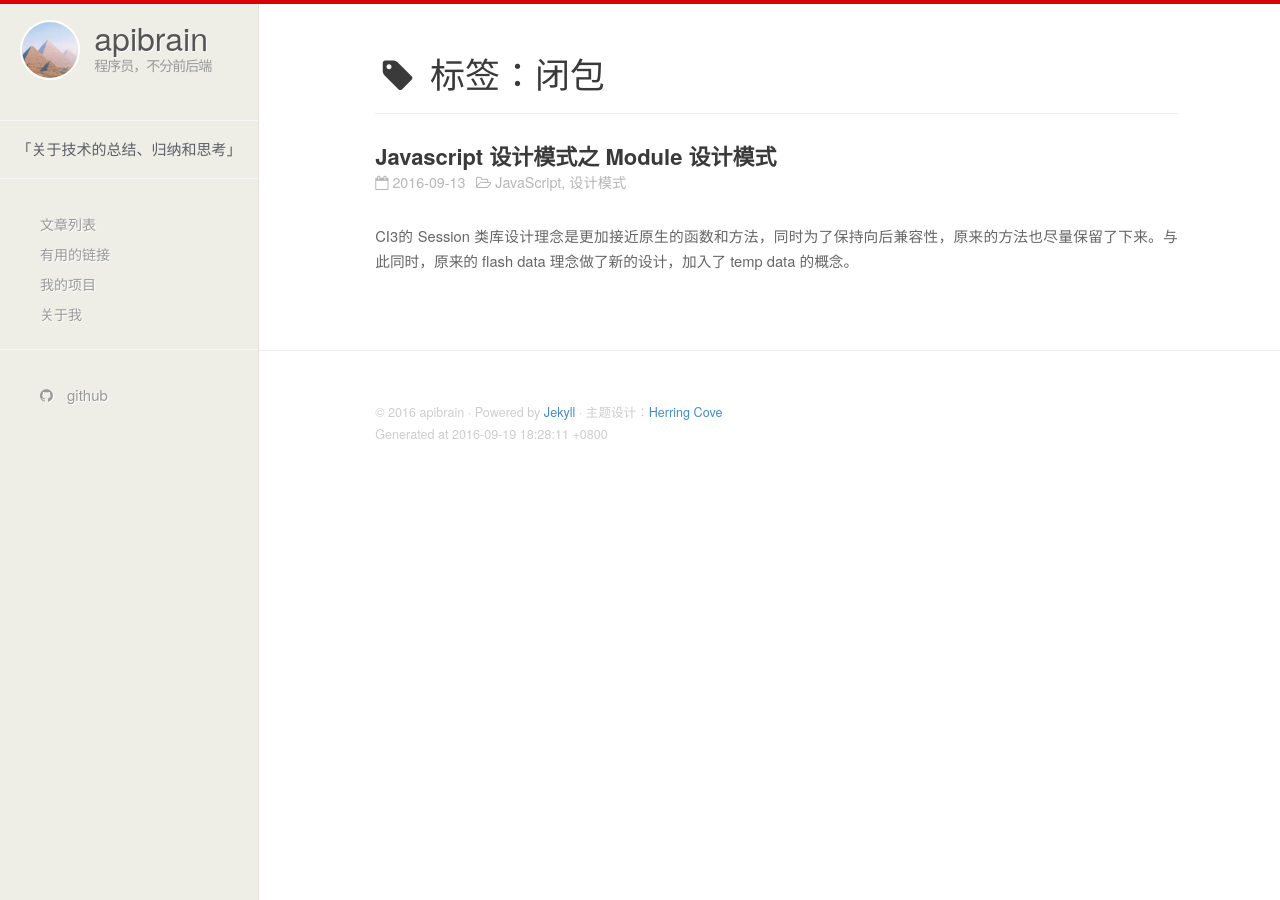
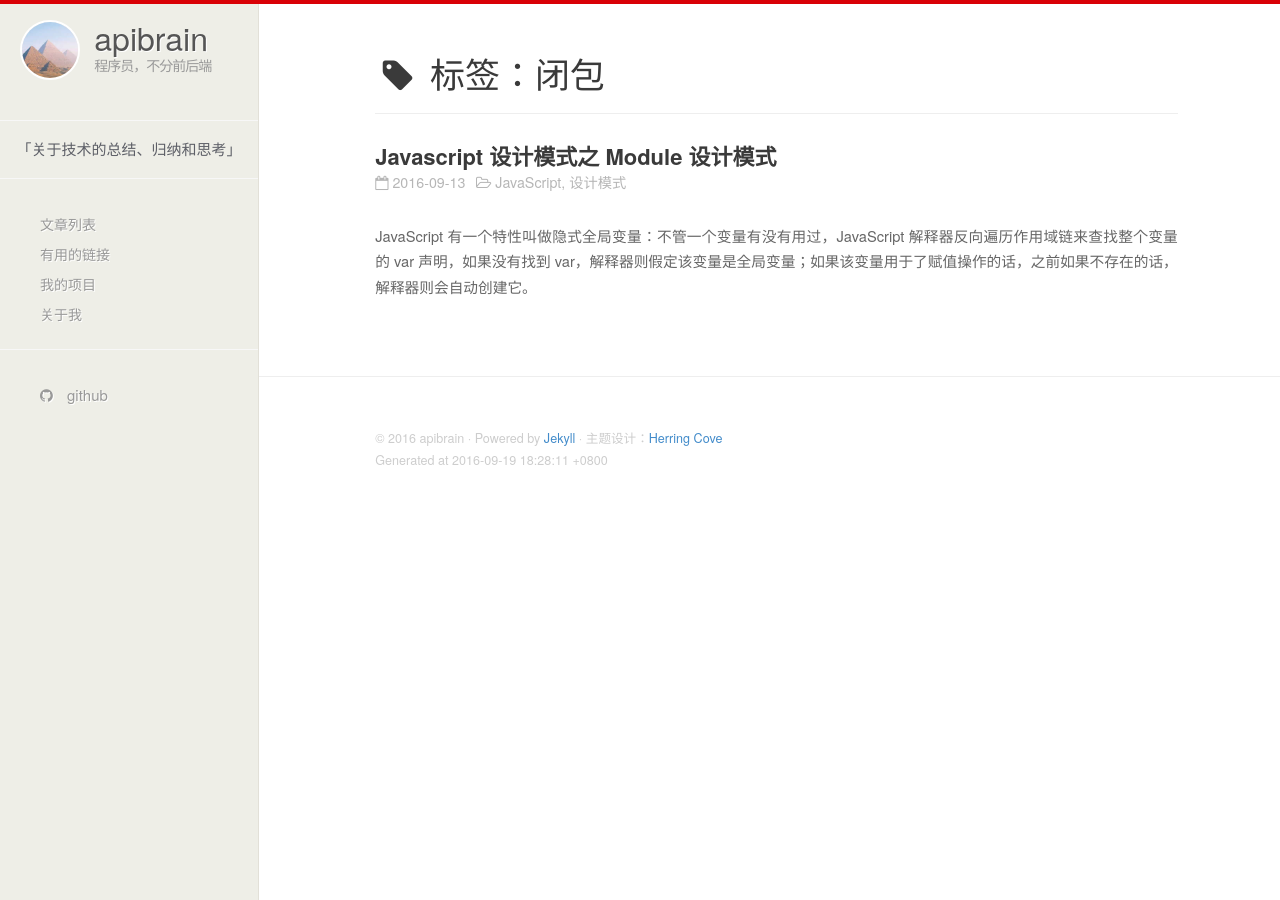
Before and after one commit to apibrain/apibrain.github.io, a Jekyll site: the page built from tag/closure.md, in a window 1280 px wide. Built offline with Jekyll 4.4.1, drawn with Linux system fonts in a browser that asks for light colours.

Commit message:
修改了文章描述和摘要

```diff
--- a/_posts/2016-09-13-javascript-module-design-pattern.md
+++ b/_posts/2016-09-13-javascript-module-design-pattern.md
@@ -4,9 +4,9 @@ title: Javascript 设计模式之 Module 设计模式
 category: [JavaScript, 设计模式]
 tags: [模块化, 闭包, 匿名函数]
 description: >
-    CI3的 Session 类库设计理念是更加接近原生的函数和方法，同时为了保持向后兼容性，原来的方法也尽量保留了下来。与此同时，原来的 flash data 理念做了新的设计，加入了 temp data 的概念。
+    Javascript匿名闭包是让一切成为可能的基础，而这也是 JavaScript 最好的特性之一。
 excerpt: >
-    CI3的 Session 类库设计理念是更加接近原生的函数和方法，同时为了保持向后兼容性，原来的方法也尽量保留了下来。与此同时，原来的 flash data 理念做了新的设计，加入了 temp data 的概念。
+    JavaScript 有一个特性叫做隐式全局变量：不管一个变量有没有用过，JavaScript 解释器反向遍历作用域链来查找整个变量的 var 声明，如果没有找到 var，解释器则假定该变量是全局变量；如果该变量用于了赋值操作的话，之前如果不存在的话，解释器则会自动创建它。
 ---
 
 ## 基本用法
```
